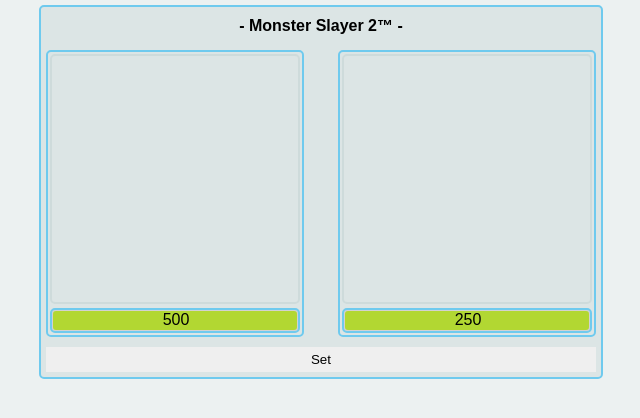
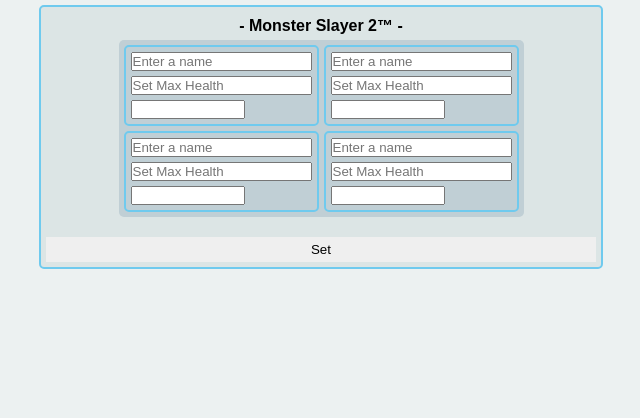
Before and after one commit to plx-edu/MonsterSlayer2, a website: page index.html in a window 1280 px wide. Both pictures are taken after a click on the button "Set". Shown: the whole page, without its empty margins (319-959 px from the left). Drawn offline with Linux system fonts and the light colour scheme.

Commit message:
Setting up Mixins and DOM Element maker functions

```diff
--- a/index.html
+++ b/index.html
@@ -11,6 +11,9 @@
         <main class="">
             <section class="container">
                 <h4>- Monster Slayer 2™ -</h4>
+                <section id="formSection">
+                </section>
+
                 <section id="cardSection">
                 </section>
         </main>
--- a/index.js
+++ b/index.js
@@ -3,11 +3,10 @@
 let instanceCount = 0;
 
 export class Character{
+    constructor(name = String, maxHealth = Number, damage = Array){
+        // instanceCount ++;
 
-    constructor(name = String, maxHealth = Number, damage = Array){
-        instanceCount ++;
-
-        this._card = this.card();
+        this.card();
 
         this.name = name;
         this.maxHealth = maxHealth;
@@ -74,25 +73,21 @@
         return dmg;
     }
 
-    get card(){
-        this._card;
-    }
-
     card(){
-        let card = document.createElement("section");
+        let card = newElem("section");
         card.classList.add("card");
 
-        let picture = document.createElement("figure");
+        let picture = newElem("figure");
         picture.classList.add("icon");
 
-        let progressOuter = document.createElement("div");
+        let progressOuter = newElem("div");
         progressOuter.classList.add("progressOuter");
 
-        this._progressInner = document.createElement("div");
+        this._progressInner = newElem("div");
         this._progressInner.classList.add("progressInner");
         this._setProgressBar();
 
-        this._progressText = document.createElement("p");
+        this._progressText = newElem("p");
         this._progressText.textContent = this._health;
 
         progressOuter.append(this._progressInner);
@@ -199,8 +194,9 @@
 
 
 function tempTesting(){
-    let button =  document.createElement("button");
-    button.addEventListener("click", demo);
+    let button =  newElem("button");
+    // button.addEventListener("click", demo);
+    button.addEventListener("click", newCharacter);
     button.innerText = "Set";
 
     getContainer().append(button);
@@ -210,22 +206,29 @@
 
 tempTesting();
 
-let player;
-let monster;
+const pr = [];
+// const player = new Playable();
+// const monster = new Character();
 function demo(){
 
     if(instanceCount <= 0){
-        player = new Playable("z", 500, [2, 5], [10, 20]);
+        const player = new Playable("z", 500, [2, 5], [10, 20]);
+        player.name = "Joko";
         getCardSection().append(player.card());
+        pr.push(player);
 
-        monster = new Character("Monster", 250, [5, 20]);
+        const monster = new Character("Monster", 250, [5, 20]);
         getCardSection().append(monster.card());
+        pr.push(monster)
+
+        instanceCount ++;
     }else{
-        player.attack(monster);
-        monster.attack(player);
+        pr[0].attack(pr[1]);
+        // player.attack(monster);
+        // monster.attack(player);
     }
 
-    console.log("player hp:", player.health, "- monster hp:", monster.health)
+    // console.log("player hp:", player.health, "- monster hp:", monster.health)
 }
 
 function getContainer(){
@@ -235,3 +238,125 @@
 function getCardSection(){
     return document.querySelector("#cardSection");
 }
+
+function getFormSection(){
+    return document.querySelector("#formSection");
+}
+
+const characters = [];
+function newCharacter(  isPlayable = Boolean, name = String,
+                        maxHealth = Number, damage = Array,
+                        specialDamage = Array){
+
+    isPlayable = true;
+    // let c = new Playable();
+    let c;
+    if(isPlayable){
+        c = new Playable(name, maxHealth, damage, specialDamage);
+    }else{
+        c = new Character(name,maxHealth, damage);
+    }
+
+    console.log(c);
+    return c;
+}// newCharacter
+
+function createForm() {
+    const form = newElem("section", "form");
+
+    const nameInput = newElem("input").setType("text");
+        nameInput.minLen(3).maxLen(20);
+        nameInput.required = true;
+        nameInput.placeholder = "Enter a name";
+
+    const healthInput = newInput("number").setMin(25).setMax(1000);
+        healthInput.step = 25;
+        healthInput.placeholder = "Set Max Health";
+
+    const baseDmgContainer = newElem("section","baseDmg");
+        const minDmgInput = newInput("number").setMin(10).setMax(25);
+        const maxDmgInput = newInput("number").setMin(10).setMax(25);
+        // console.log(minDmgInput);
+        // const maxDmgInput = newInput("number");
+
+    baseDmgContainer.append(minDmgInput);
+    // baseDmgContainer.append(maxDmgInput);
+
+    const specDmgContainer = newElem("section", "specDmg");
+    // specDmgContainer.append(minDmgInput);
+
+
+    form.append(nameInput);
+    form.append(healthInput);
+    form.append(baseDmgContainer);
+
+    // section.id = this._name;
+    getFormSection().append(form);
+}
+
+createForm();
+createForm();
+createForm();
+createForm();
+
+function newElem(tag = String, ...tagClass){
+    const elem = document.createElement(tag);
+
+    for(const k of tagClass){
+        elem.classList.add(k);
+    }
+
+    let mixin = {
+        setType(_val){
+            this.type = _val;
+
+            switch(_val.toLowerCase()){
+                case "text":
+                    break;
+            }
+            return this;
+        },
+        minLen(_val){
+            this.minLength = _val;
+            return this;
+        },
+        maxLen(_val){
+            this.maxLength = _val;
+            return this;
+        }
+    };
+
+    Object.assign(elem, mixin);
+
+    return elem;
+}
+
+function newInput(_type = String){
+    let input = newElem("input")
+    input.type = _type;
+
+    if(_type === "number"){
+        numMixin(input)
+    }
+
+    return input;
+}
+
+function numMixin(_obj){
+    const mxn = {
+        setMin(_val){
+            this.min = _val;
+            return this;
+        },
+        setMax(_val){
+            this.max = _val;
+            return this;
+        },
+        setStep(_val){
+            this.step = _val;
+            return this;
+        }
+    };
+
+    Object.assign(_obj, mxn);
+}
--- a/style.scss
+++ b/style.scss
@@ -211,6 +211,38 @@
     display: none;
 }
 
+#formSection{
+    display: grid;
+    grid-template: "auto auto";
+    gap: 5px 5px;
+
+    justify-content: center;
+    justify-items: center;
+
+    background-color: $tertiary;
+    // border: 2px solid rgb(49, 36, 161);
+    border-radius: 5px;
+    padding: 5px;
+
+    .form{
+        display: grid;
+        grid-template: "auto";
+        gap: 5px 0px;
+
+        border: 2px solid $secondary;
+        border-radius: 5px;
+        padding: 5px;
+    }
+    .baseDmg, .specialDmg{
+        display: grid;
+        grid-template-columns: repeat(2, auto);
+        gap: 0px 4px;
+    }
+    input[type="number"]{
+        -moz-appearance: textfield;
+    }
+}
+
 ul{
     list-style: none;
     .v1{
```
Also changed, not shown: style.css, 1 other file.
